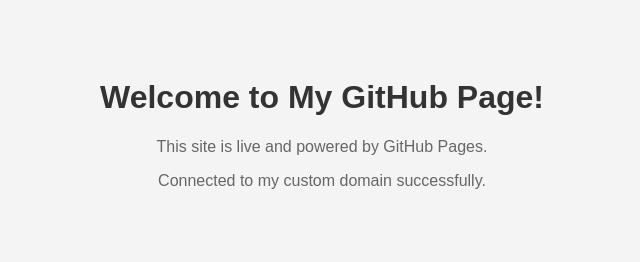
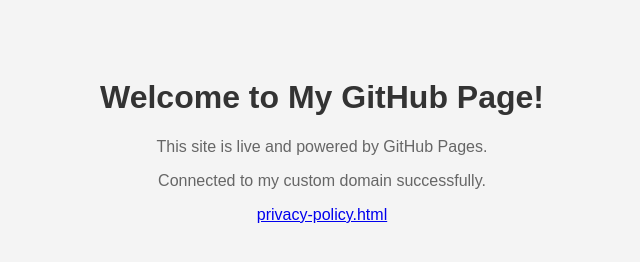
Before and after one commit to pyofrempong/yofrempong.github.io, a plain HTML site: page index.html in a window 1280 px wide. Shown: the whole page, without its empty margins (318-958 px from the left). Drawn offline with Linux system fonts and the light colour scheme.

Commit message:
Update index.html

```diff
--- a/index.html
+++ b/index.html
@@ -14,5 +14,6 @@
     <h1>Welcome to My GitHub Page!</h1>
     <p>This site is live and powered by GitHub Pages.</p>
     <p>Connected to my custom domain successfully.</p>
+    <a href="/privacy-policy">privacy-policy.html</a>
 </body>
 </html>
```
